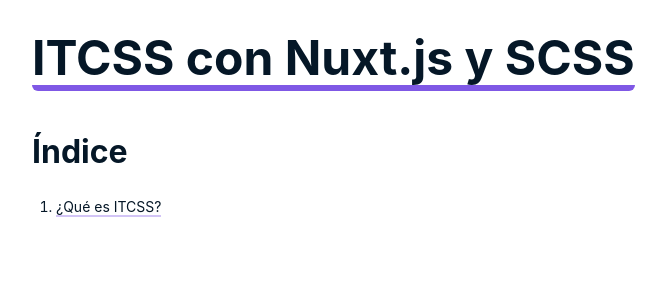
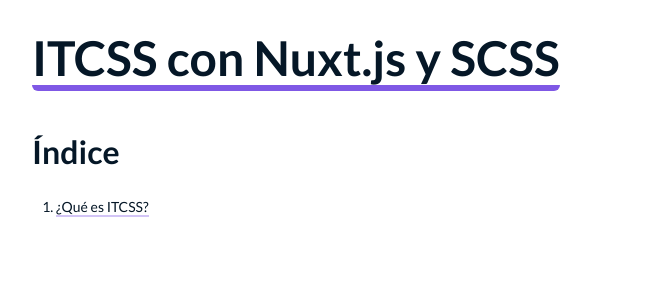
Before and after one commit to metal-gogo/itcss-nuxtjs-scss, a Nuxt app: page / in a window 1280 px wide. Shown: the top 300 px of the page, without its empty margins (128-794 px from the left). Built offline with nearby package versions, Linux system fonts and the light colour scheme.

Commit message:
⭐️ add Lato as webfont

```diff
--- a/assets/styles/generic/reboot_body.scss
+++ b/assets/styles/generic/reboot_body.scss
@@ -4,7 +4,7 @@
 @include import_once('generic/reboot_body') {
   body {
     margin: 0; // Remove default body margin of 8px
-    font-family: 'Nunito Sans',
+    font-family: 'Lato',
       // Beek font
         -apple-system,
       // Safari for OS X and iOS (San Francisco)
--- a/nuxt.config.js
+++ b/nuxt.config.js
@@ -13,7 +13,12 @@ module.exports = {
       { name: 'viewport', content: 'width=device-width, initial-scale=1' },
       { hid: 'description', name: 'description', content: pkg.description }
     ],
-    link: [{ rel: 'icon', type: 'image/x-icon', href: '/favicon.ico' }]
+    link: [
+      {
+        rel: 'stylesheet',
+        href: 'https://fonts.googleapis.com/css?family=Lato:400,700'
+      }
+    ]
   },
 
   /*
--- a/pages/what_is_itcss/index.vue
+++ b/pages/what_is_itcss/index.vue
@@ -70,7 +70,7 @@
       class="image"
     >
     <h2>La gráfica de especificidad utilizando ITCSS</h2>
-    <p>Harry Roberts introdujo el término de "La gráfica de especificidad" en el 2014. Esta es una representacioón visual de que tan específico es el código con respecto a su posición en el archivo. Con esta gráfica podemos determinar que tan específico es nuestro código y cuantas reglas se tienen que sobreescribir.</p>
+    <p>Harry Roberts introdujo el término de "La gráfica de especificidad" en el 2014. Esta es una representación visual de que tan específico es el código con respecto a su posición en el archivo. Con esta gráfica podemos determinar que tan específico es nuestro código y cuantas reglas se tienen que sobreescribir.</p>
     <img
       src="/images/specificity graph 2019-02-07.png"
       alt="Gráfica de especificidad al 2019-02-07 de este sitio"
```
